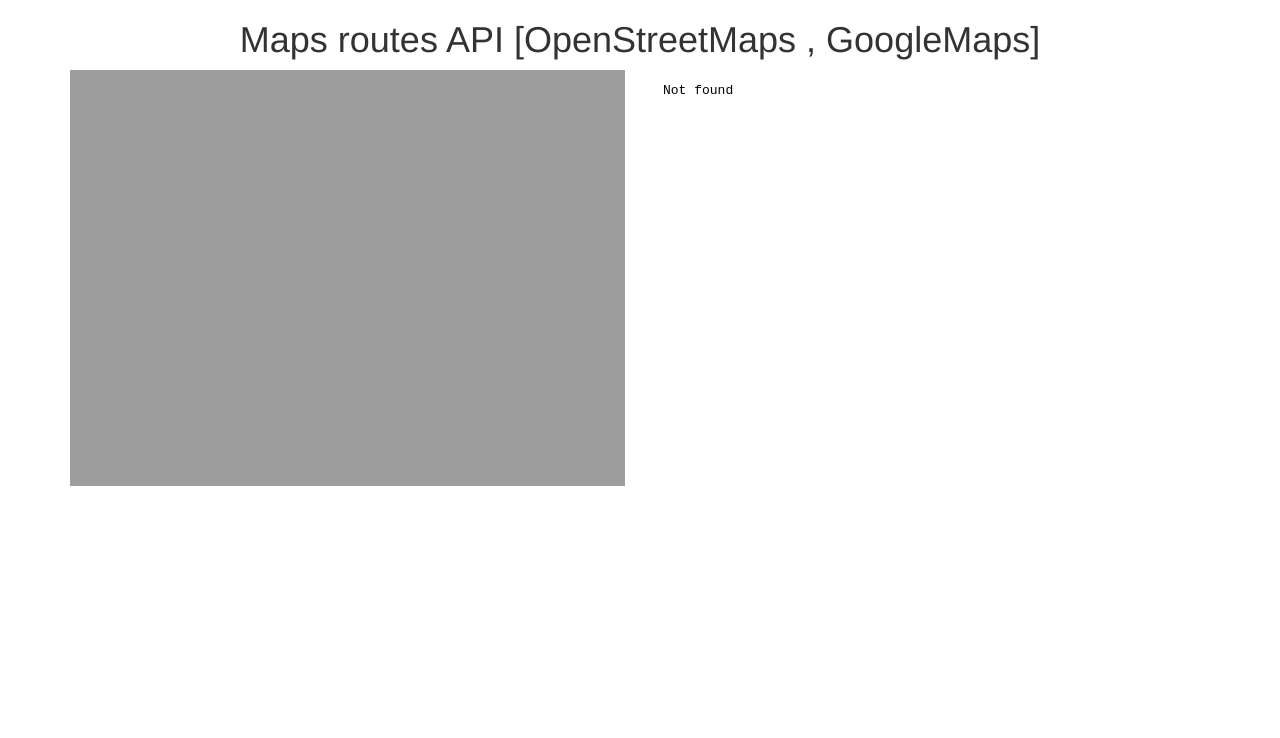
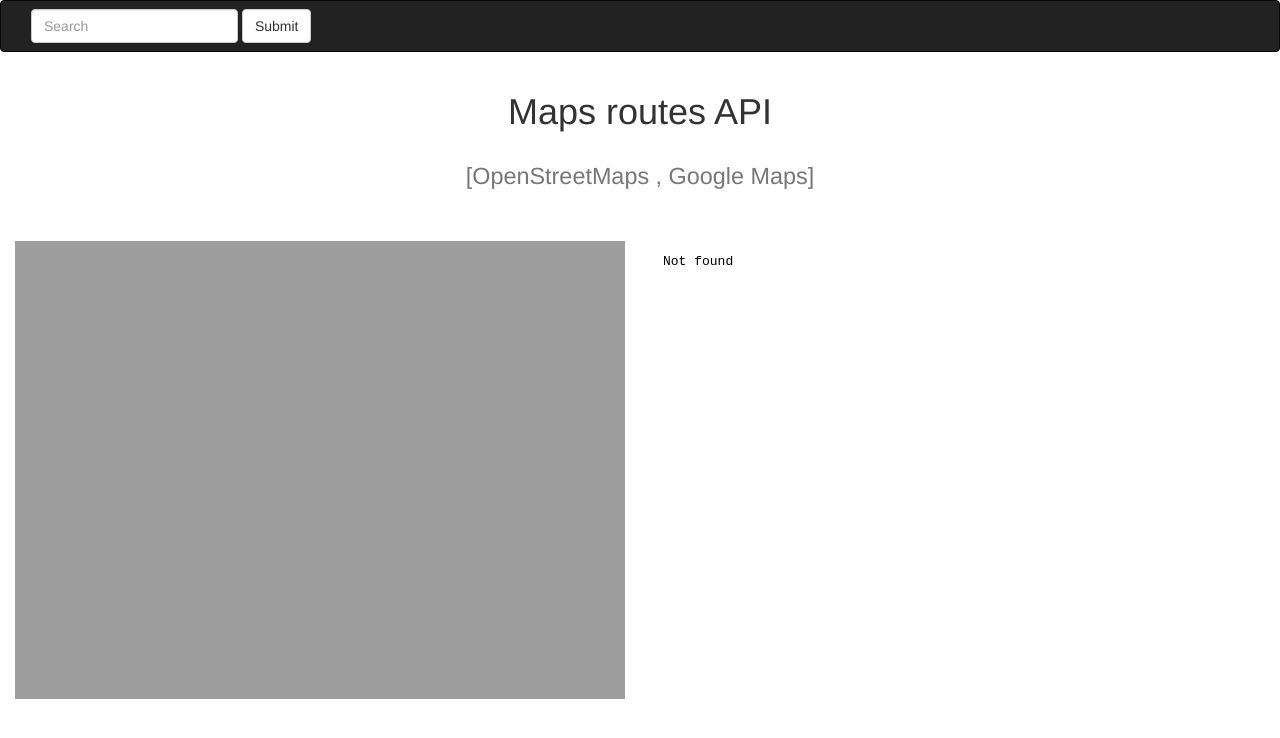
Before and after one commit to transportsdev/ensenadarutas, a plain HTML site: page index.html in a window 1280 px wide. Drawn offline with nearby package versions, Linux system fonts and the light colour scheme; some packages are replaced by stand-ins of ours.

Commit message:
Update index.html
Se agrega navbar y estilo al documento.

```diff
--- a/index.html
+++ b/index.html
@@ -7,10 +7,23 @@
     <link href="https://maxcdn.bootstrapcdn.com/bootstrap/3.3.7/css/bootstrap.min.css" rel="stylesheet" integrity="sha384-BVYiiSIFeK1dGmJRAkycuHAHRg32OmUcww7on3RYdg4Va+PmSTsz/K68vbdEjh4u" crossorigin="anonymous">
    </head>
 <body>
-  <div class="container">
+  <div class="container-fluid">
+	<div class="row">
+		<div class="navbar navbar-inverse">
+		<div class="col-md-6 col-offset-md-6">
+<form class="navbar-form navbar-left" role="search">
+  <div class="form-group">
+    <input type="text" class="form-control" placeholder="Search">
+  </div>
+  <button type="submit" class="btn btn-default">Submit</button>
+</form>
+	</div>
+		</div>
+	  </div>
     <div class="row">
-      <div class="col-md-12">
-        <h1 class="text-center">Maps routes API [OpenStreetMaps , GoogleMaps]</h1>
+      <div class="col-md-12 text-center" style="margin-bottom:5vh">
+        <h1>Maps routes API</h1>
+		<h1><small>[OpenStreetMaps , Google Maps]</small></h1>
       </div>
     </div>
 	<div class="row">
```
